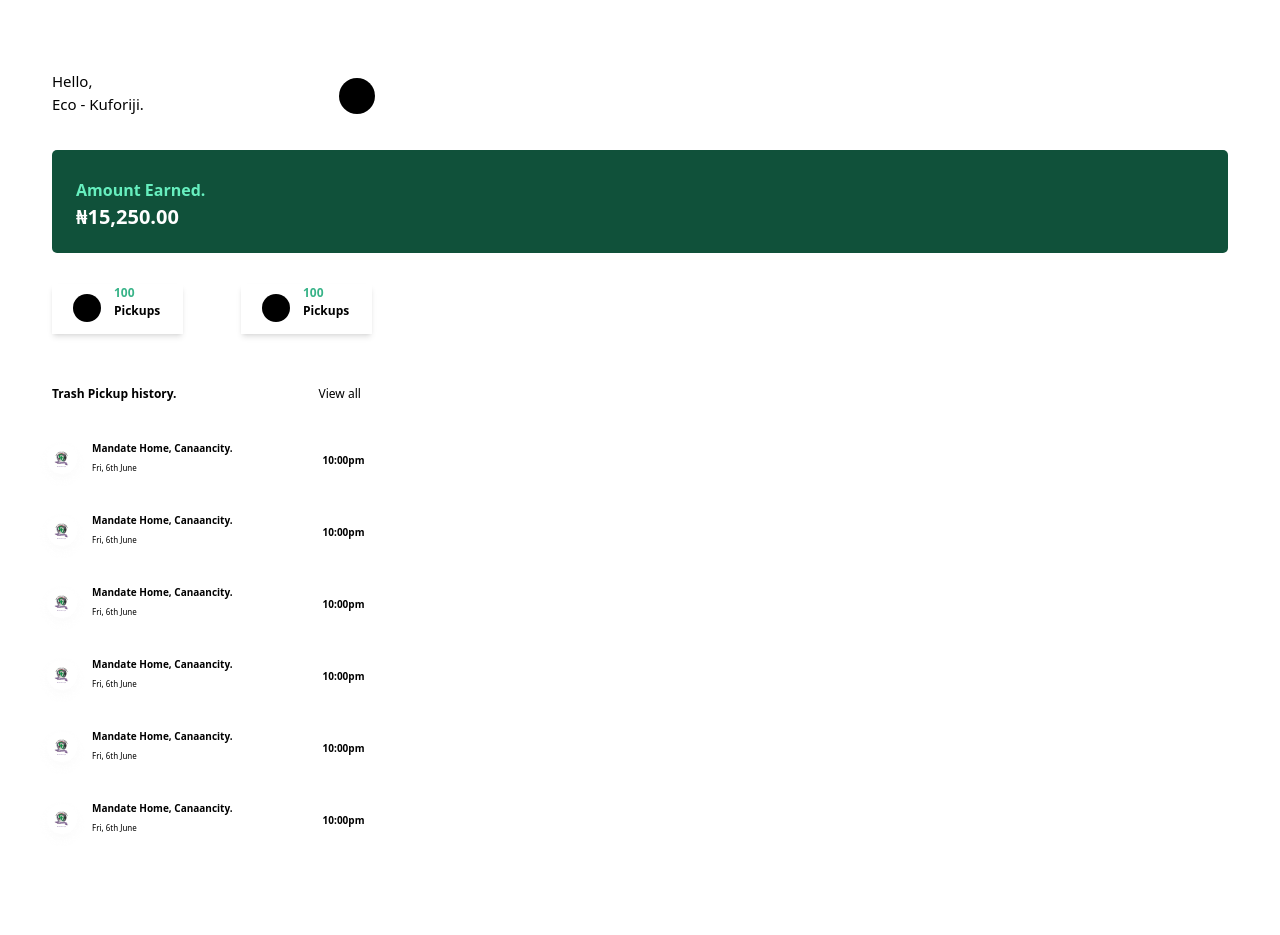
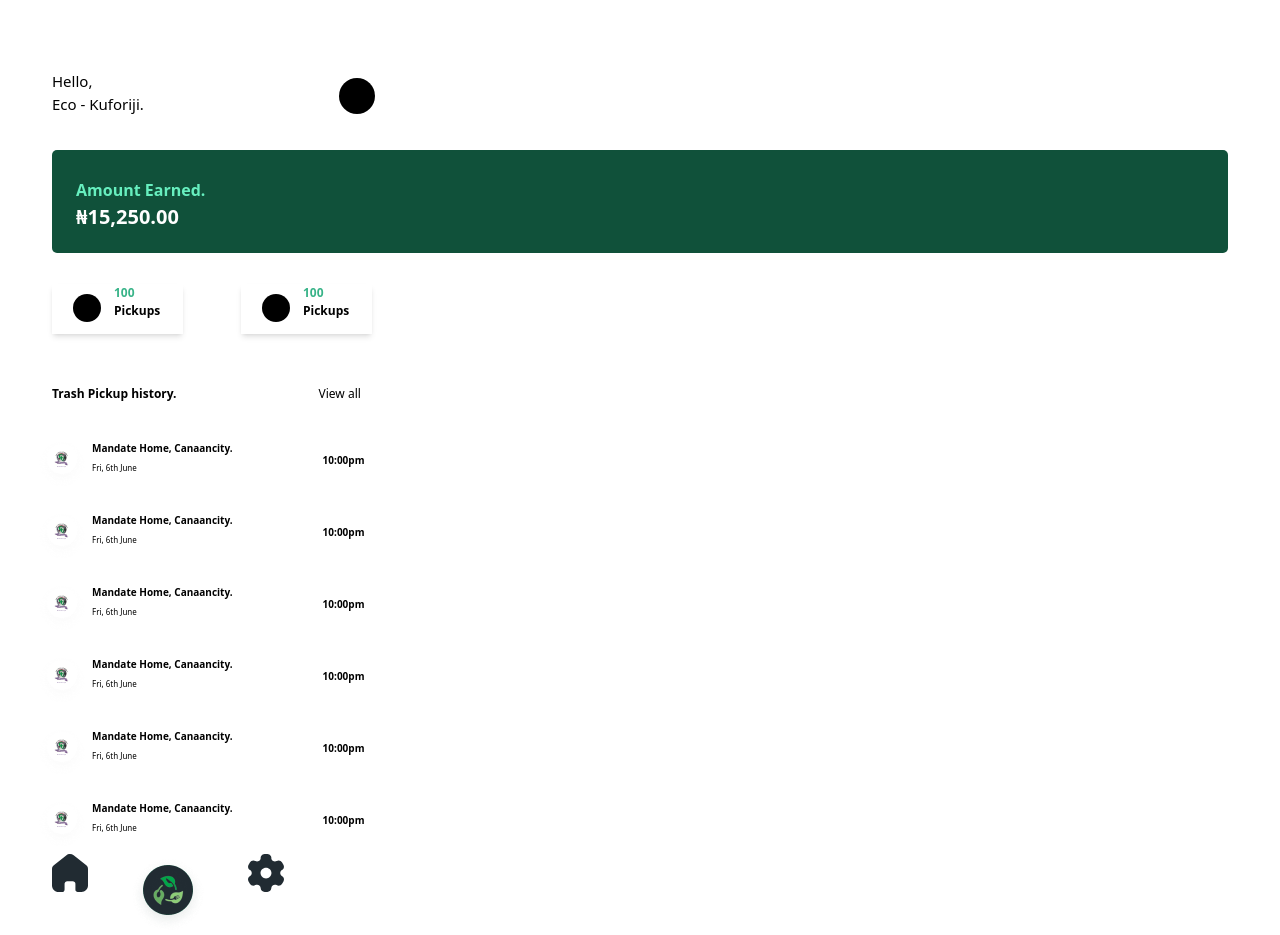
Before and after one commit to Itzadetunji/project-2, a plain HTML site: page truck-driver-1.html in a window 1280 px wide. Before the commit the page ends 854 px from the top, so only its background shows below. Drawn offline with nearby package versions, Linux system fonts and the light colour scheme; a web font is replaced by a local one.

Commit message:
Chore: Updated truck-driver.html

```diff
--- a/truck-driver-1.html
+++ b/truck-driver-1.html
@@ -151,6 +151,17 @@
           </div>
         </div>
       </div>
+      <div class="flex flex-row space-x-[40px]">
+        <div>
+          <img src="Images/Home.svg" alt="">
+        </div>
+        <div class="-mt-[]">
+          <img src="Images/Twirl.png" alt="">
+        </div>
+        <div>
+          <img src="Images/Setting.svg" alt="">
+        </div>
+      </div>
     </div>
   </body>
 </html>
```
Also changed, not shown: Images/Twirl.png (added), Images/Twirl.svg.
